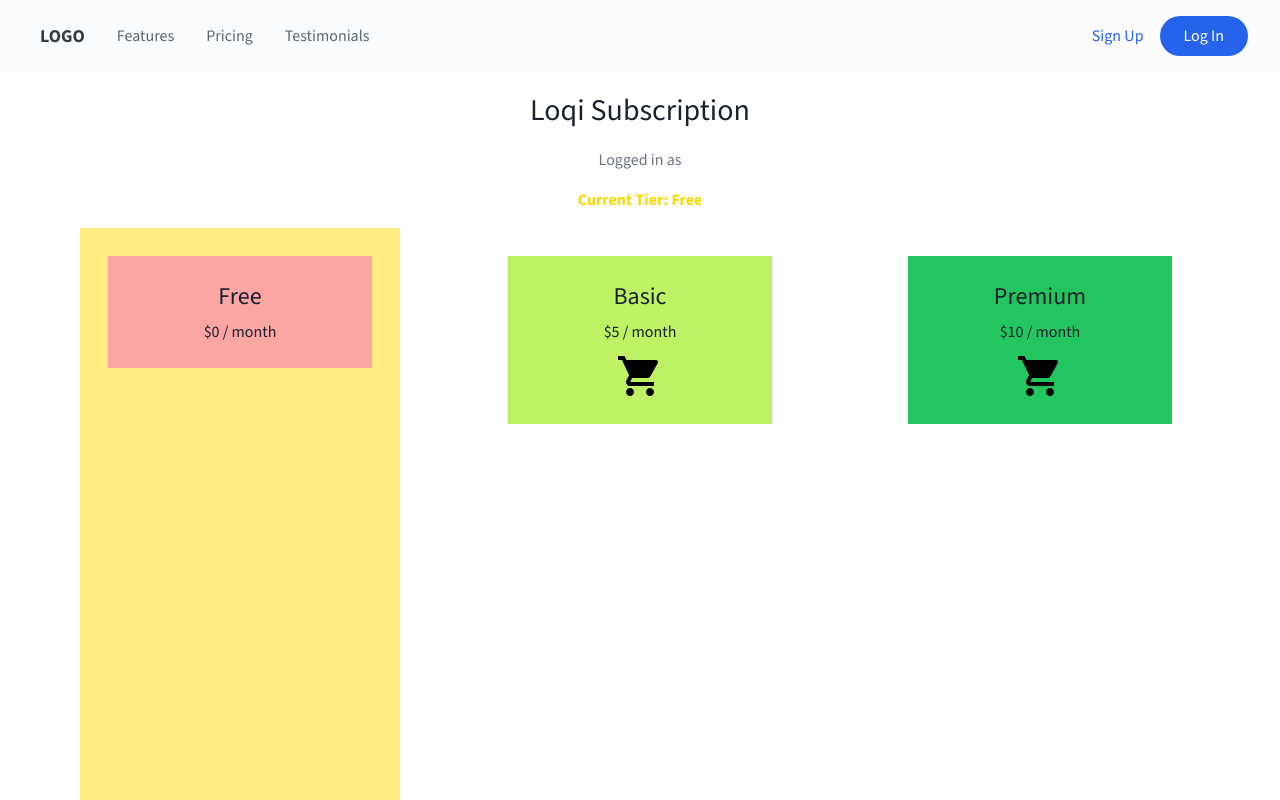
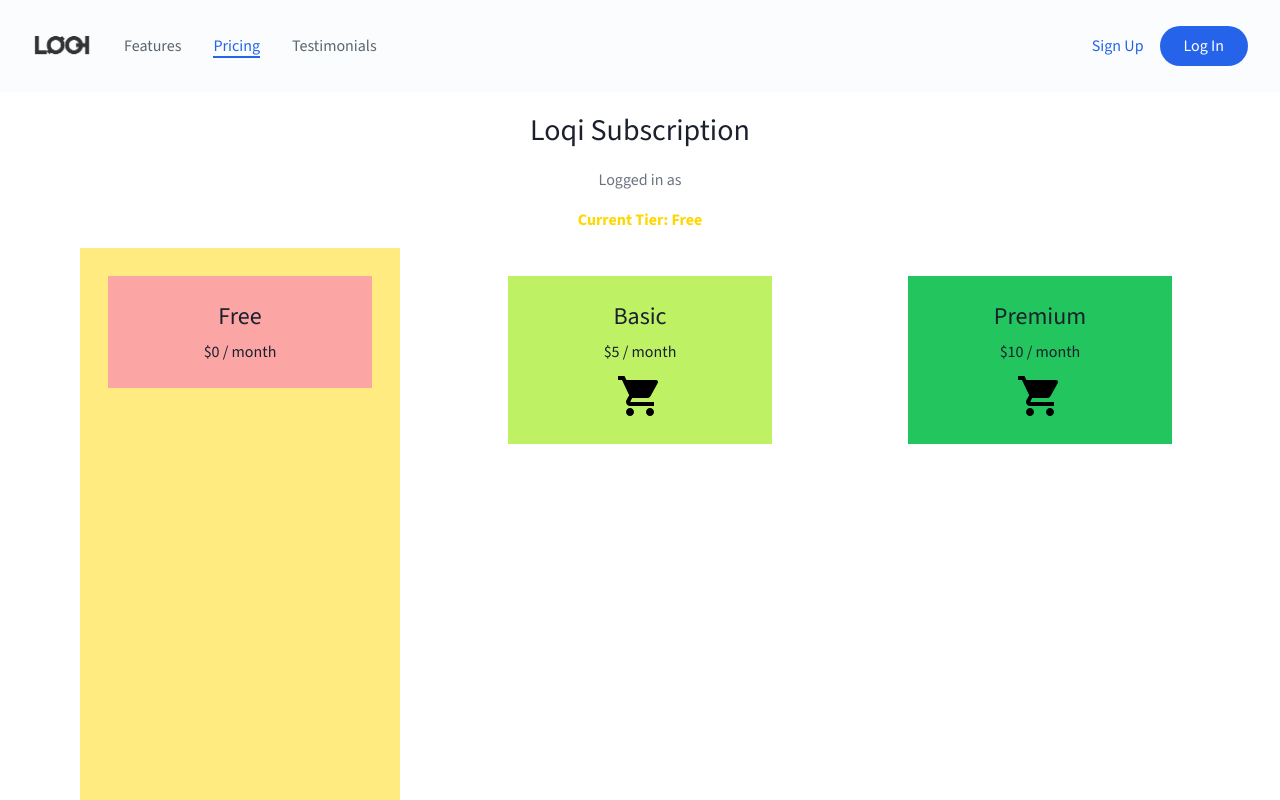
Before and after one commit to viLoqi/neo_client, a Next.js app: page /pricing in a window 1280 px wide. Shown: the top 800 px of the page. Built offline with nearby package versions, Linux system fonts and the light colour scheme; no server answers.

Commit message:
add transistion for navbar

```diff
--- a/components/Navbar.tsx
+++ b/components/Navbar.tsx
@@ -1,12 +1,6 @@
 import React, { useEffect, useState } from 'react';
 import Link from 'next/link';
 import Image from 'next/image';
-import { useRouter } from 'next/router';
-
-interface NavLinkProps {
-  href: string;
-  label: string;
-}
 
 export const Navbar: React.FC = () => {
   const [mounted, setMounted] = useState(false);
@@ -20,11 +14,10 @@ export const Navbar: React.FC = () => {
     }
   }, [mounted]);
 
-  const navLinks: NavLinkProps[] = [
-    { href: '/', label: 'Home' },
-    { href: '/blogs', label: 'Blogs' },
-    { href: '/news', label: 'News' },
-    { href: '/dev', label: 'Dev' },
+  const navLinks = [
+    { href: '/features', label: 'Features' },
+    { href: '/pricing', label: 'Pricing' },
+    { href: '/testimonials', label: 'Testimonials' },
   ];
 
   if (!mounted || currentPath === null) {
@@ -36,33 +29,40 @@ export const Navbar: React.FC = () => {
       <div className="flex items-center">
         <Link href="/" passHref>
           <span className="flex items-center cursor-pointer">
-            <span className="ml-2 text-lg font-bold text-[#333B40]">LOGO</span>
+            <Image
+              src={'/loqi.png'}
+              alt='logo'
+              width={60}
+              height={60}
+            />
+            {/* <span className="ml-2 text-lg font-bold text-[#333B40]">LOGO</span> */}
           </span>
         </Link>
         <ul className="flex gap-8 ml-8 font-medium text-[#5A666E]">
-          <li>
-            <Link href="/features" passHref>
-              <span className="cursor-pointer">Features</span>
-            </Link>
-          </li>
-          <li>
-            <Link href="/pricing" passHref>
-              <span className="cursor-pointer">Pricing</span>
-            </Link>
-          </li>
-          <li>
-            <Link href="/testimonials" passHref>
-              <span className="cursor-pointer">Testimonials</span>
-            </Link>
-          </li>
+          {navLinks.map((link) => (
+            <li key={link.href} className="relative group">
+              <Link href={link.href} passHref>
+                <span className={`cursor-pointer ${currentPath === link.href ? 'text-blue-600' : ''}`}>
+                  {link.label}
+                </span>
+              </Link>
+              <span
+                className={`absolute left-0 bottom-0 h-0.5 w-full bg-blue-600 transition-all duration-300 scale-x-0 group-hover:scale-x-100 origin-left ${
+                  currentPath === link.href ? 'scale-x-100' : ''
+                }`}
+              />
+            </li>
+          ))}
         </ul>
       </div>
       <div className="flex items-center gap-4">
         <Link href="/signup" passHref>
-          <span className="cursor-pointer text-blue-600">Sign Up</span>
+        <span className="cursor-pointer text-blue-600 bg-transparent rounded-full transition-all duration-300 hover:text-lg hover:scale-105">
+          Sign Up
+        </span>
         </Link>
         <Link href="/login" passHref>
-          <button className="py-2 px-6 bg-blue-600 text-white rounded-full">
+          <button className="py-2 px-6 bg-blue-600 text-white rounded-full transition transform duration-300 hover:bg-blue-700 hover:shadow-lg hover:scale-105">
             Log In
           </button>
         </Link>
```
